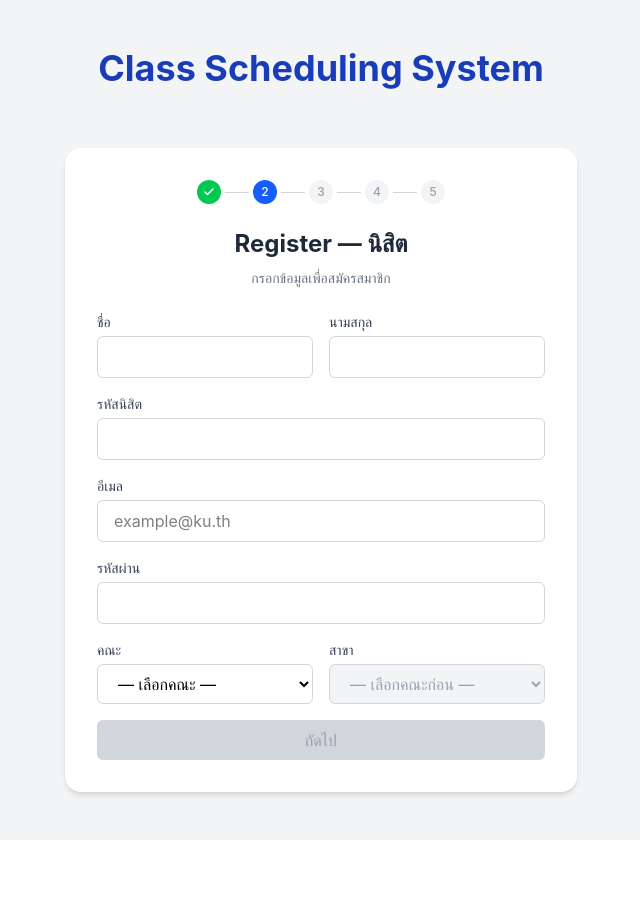
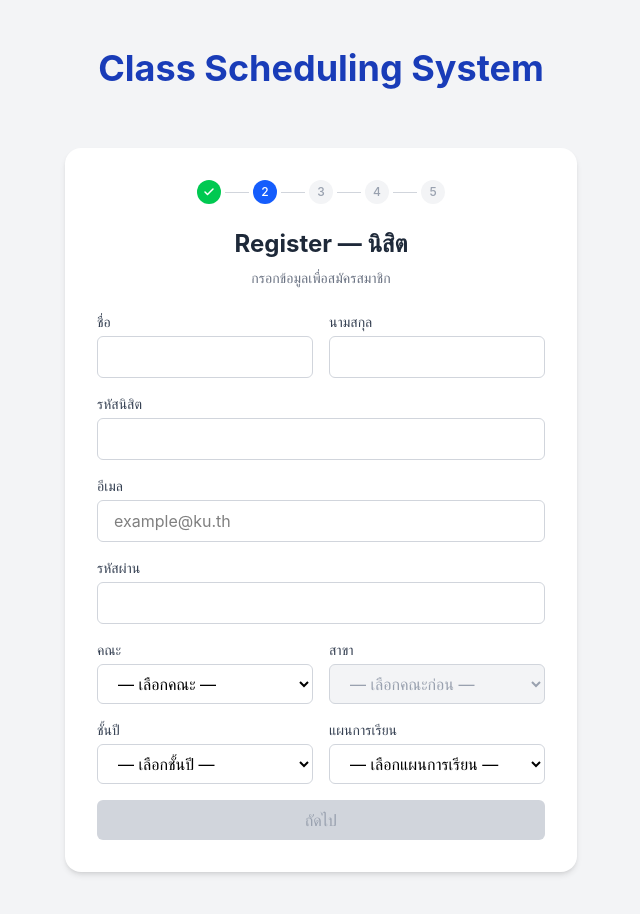
Before and after one commit to Vasitpon2004/Class-Scheduling-System, a React (Vite) app in the folder frontend/: page /register in a window 1280 px wide. Both pictures are taken after a click on the button "นิสิต". Shown: the top 914 px of the page, without its empty margins (319-959 px from the left). Before the commit the page ends 840 px from the top, so only its background shows below. Built offline with nearby package versions, Linux system fonts and the light colour scheme.

Commit message:
Add PendingApproval Professor and add year, sec in Student

```diff
--- /dev/null
+++ b/frontend/src/components/register-steps/PendingApproval.tsx
@@ -0,0 +1,35 @@
+
+interface PendingApprovalProps {
+  email?: string;
+  onApproved: () => void;
+}
+
+export default function PendingApproval({email, onApproved}: PendingApprovalProps){
+    return (
+        <div className="text-center">
+            <span className="inline-block rounded-full bg-amber-100 px-4 py-1 text-sm font-medium text-amber-700">
+                รอการอนุมัติ
+            </span>
+
+            <h2 className="mt-4 text-xl font-bold text-gray-800">
+                บัญชีอาจารย์ของคุณกำลังรอตรวจสอบ
+            </h2>
+
+            <p className="mt-3 text-sm leading-relaxed text-gray-500">
+                ยืนยันอีเมล {email || "[ชื่อ]@ku.th"} เรียบร้อยแล้ว Admin จะตรวจสอบและอนุมัติบัญชี
+                คุณจะเข้าใช้งานได้เมื่อได้รับการอนุมัติ
+            </p>
+
+            <div className="mt-6 border-t border-gray-100 pt-4">
+                <p className="text-xs text-gray-400">จำลองผลลัพธ์:</p>
+                <div className="mt-2 flex items-center justify-center gap-4 text-sm">
+                    <button type="button" onClick={onApproved} className="text-blue-600 hover:underline">
+                        อนุมัติแล้ว (ถัดไป)
+                    </button>
+                    <span className="text-gray-300">|</span>
+                    <span className="text-gray-400">ยังรออยู่</span>
+                </div>
+            </div>
+        </div>
+    );
+}
--- a/frontend/src/components/register-steps/RegisterForm.tsx
+++ b/frontend/src/components/register-steps/RegisterForm.tsx
@@ -11,6 +11,8 @@ export interface RegisterFormData { // export ไว้เพื่อให้
   password: string;
   faculty: string;
   major: string;
+  year: string;
+  sec: string;
 }
 
 interface RegisterFormProps {
@@ -24,6 +26,9 @@ const baseFields = [
   { name: "lastName", label: "นามสกุล", type: "text" },
 ] as const;
 
+const YEARS = ["1", "2", "3", "4", "5", "6", "7", "8"] as const;
+const SECS = ["ปกติ", "พิเศษ"] as const;
+
 export default function RegisterForm({ role, onNext }: RegisterFormProps) {
   const [form, setForm] = useState<RegisterFormData>({
     firstName: "",
@@ -33,9 +38,12 @@ export default function RegisterForm({ role, onNext }: RegisterFormProps) {
     password: "",
     faculty: "",
     major: "",
+    year: "",
+    sec: "",
   });
 
   const idLabel = role === "professor" ? "รหัสอาจารย์" : "รหัสนิสิต"; // เปลี่ยน label ตาม role ที่เลือกมาจาก step ก่อนหน้า (step 2)
+  const roleLabel = role === "student";
 
   // ฟังก์ชันกลางสำหรับ field ทั่วไปที่ไม่มี logic พิเศษ (ไม่ต้อง reset ฟิลด์อื่น)
   const handleChange =
@@ -45,7 +53,7 @@ export default function RegisterForm({ role, onNext }: RegisterFormProps) {
 
   // ต้องกรอกทุก field ถึงกดถัดไปได้
   const canSubmit =
-    form.firstName && form.lastName && form.idCode && form.email && form.password && form.faculty &&form.major;
+    form.firstName && form.lastName && form.idCode && form.email && form.password && form.faculty &&form.major && (!roleLabel || form.year);
 
   const handleSubmit = (e: React.SubmitEvent<HTMLFormElement>) => {
     e.preventDefault();
@@ -135,6 +143,7 @@ export default function RegisterForm({ role, onNext }: RegisterFormProps) {
               ))}
             </select>
           </div>
+
           <div>
             <label className="mb-1 block text-sm font-medium text-gray-700">สาขา</label>
             <select
@@ -151,6 +160,38 @@ export default function RegisterForm({ role, onNext }: RegisterFormProps) {
               ))}
             </select>
           </div>
+
+          {roleLabel && (
+            <div>
+              <label className="mb-1 block text-sm font-medium text-gray-700">ชั้นปี</label>
+              <select
+                value={form.year}
+                onChange={handleChange("year")}
+                className="w-full rounded-md border border-gray-300 px-4 py-2 focus:border-blue-500 focus:outline-none focus:ring-1 focus:ring-blue-500"
+              >
+                <option value="">— เลือกชั้นปี —</option>
+                {YEARS.map((y) => (
+                  <option key={y} value={y}>ปี {y}</option>
+                ))}
+              </select>
+            </div>
+          )}
+
+          {roleLabel && (
+            <div>
+                <label className="mb-1 block text-sm font-medium text-gray-700">แผนการเรียน</label>
+                <select
+                  value={form.sec}
+                  onChange={handleChange("sec")}
+                  className="w-full rounded-md border border-gray-300 px-4 py-2 focus:border-blue-500 focus:outline-none focus:ring-1 focus:ring-blue-500"
+                >
+                  <option value="">— เลือกแผนการเรียน —</option>
+                  {SECS.map((s) => (
+                    <option key={s} value={s}>ภาค{s}</option>
+                  ))}
+                </select>
+              </div>
+          )}
         </div>
 
         <button
--- a/frontend/src/pages/RegisterPage.tsx
+++ b/frontend/src/pages/RegisterPage.tsx
@@ -3,6 +3,7 @@ import StepNav from "../components/StepNav";
 import RoleSelect from "../components/register-steps/RoleSelect";
 import RegisterForm from "../components/register-steps/RegisterForm";
 import OtpVerify from "../components/register-steps/OtpVerify";
+import PendingApproval from "../components/register-steps/PendingApproval";
 import ScheduleUpload from "../components/register-steps/ScheduleUpload";
 import ScheduleReview from "../components/register-steps/ScheduleReview";
 import RegisterDone from "../components/register-steps/RegisterDone";
@@ -16,7 +17,7 @@ interface RegisterState {
   role: Role | null;
   formData: RegisterFormData | null; // import type จาก RegisterForm.tsx
   scheduleFile: File | null;
-  scheduleSubStep: "upload" | "review";
+  scheduleSubStep: "pending" | "upload" | "review";
   scheduleResult: {
     matched: MatchedSubject[];
     unmatched: UnmatchedSubject[];
@@ -27,12 +28,13 @@ type RegisterAction =
   | { type: "SELECT_ROLE"; role: Role }
   | { type: "SUBMIT_FORM"; data: RegisterFormData }
   | { type: "OTP_VERIFIED" }
+  | { type: "APPROVED"}
   | { type: "SCHEDULE_UPLOADED"; file: File; result: RegisterState["scheduleResult"] }
   | { type: "SCHEDULE_CONFIRMED" };
 //  | { type: "GO_BACK" };
 
 // step ทั้งหมดของ flow สมัครสมาชิก ใช้ป้อนให้ StepNav
-const STEPS = [
+const STUDENT_STEPS = [
   { step: 1 },
   { step: 2 },
   { step: 3 },
@@ -40,13 +42,17 @@ const STEPS = [
   { step: 5 },
 ];
 
-// step 4 มี 2 หน้าจอย่อย (อัปโหลด → ตรวจสอบผล) สลับกันโดยไม่ขยับ step หลัก
+const PROFESSOR_STEPS = [
+  ...STUDENT_STEPS, { step:6 }
+];
+
+// step 4 มี 3 หน้าจอย่อย (รออนุมัติ → อัปโหลด → ตรวจสอบผล) สลับกันโดยไม่ขยับ step หลัก
 const initialState: RegisterState = {
   step: 1,
   role: null, // "student" | "professor"
   formData: null, // ข้อมูลจาก RegisterForm (step 2)
   scheduleFile: null, // ไฟล์ screenshot ตารางเรียน (step 4a)
-  scheduleSubStep: "upload", // "upload" | "review" — sub-state ของ step 4b
+  scheduleSubStep: "upload", // "upload" | "review" | "pending" — sub-state ของ step 4b
   scheduleResult: null, // ผลตรวจสอบจาก AI parse (matched/unmatched) — จะได้จาก backend จริง
 };
 
@@ -59,7 +65,12 @@ function registerReducer(state: RegisterState, action: RegisterAction): Register
       return { ...state, formData: action.data, step: 3 };
 
     case "OTP_VERIFIED":
-      return { ...state, step: 4 };
+      return { ...state, step: 4,
+        scheduleSubStep: state.role === "professor" ? "pending" : "upload",
+       };
+
+    case "APPROVED":
+      return { ...state, scheduleSubStep: "upload"}
 
     case "SCHEDULE_UPLOADED":
       // ในของจริง: ยิงไฟล์ไป POST /schedule/parse แล้วเอาผลมาใส่ scheduleResult
@@ -85,6 +96,12 @@ function registerReducer(state: RegisterState, action: RegisterAction): Register
 export default function RegisterPage() {
   const [state, dispatch] = useReducer(registerReducer, initialState);
   const { step, role, formData, scheduleSubStep, scheduleResult } = state;
+
+  const isProfessor = role === "professor";
+  const navSteps = isProfessor ? PROFESSOR_STEPS : STUDENT_STEPS;
+
+  const passedPending = step === 5 || (step === 4 && scheduleSubStep !== "pending");
+  const navStep = isProfessor && passedPending ? step + 1 : step;
 
   // จำลองเรียก backend ตรงจุดที่ยังไม่ได้ต่อจริง (มี TODO กำกับไว้ในแต่ละจุด)
   const handleScheduleUpload = async (file: File) => {
@@ -116,7 +133,7 @@ export default function RegisterPage() {
       </h1>
 
       <div className="w-full max-w-lg rounded-2xl bg-white p-8 shadow-md">
-        <StepNav steps={STEPS} currentStep={step} />
+        <StepNav steps={navSteps} currentStep={navStep} />
 
         {step === 1 && (
           <RoleSelect onSelect={(role) => dispatch({ type: "SELECT_ROLE", role })} />
@@ -136,6 +153,12 @@ export default function RegisterPage() {
           />
         )}
 
+        {step === 4 && scheduleSubStep === "pending" && (
+          <PendingApproval
+            email={formData?.email}
+            onApproved={() => dispatch({type: "APPROVED"})}/>
+        )}
+
         {step === 4 && scheduleSubStep === "upload" && (
           <ScheduleUpload onNext={handleScheduleUpload} />
         )}
```
